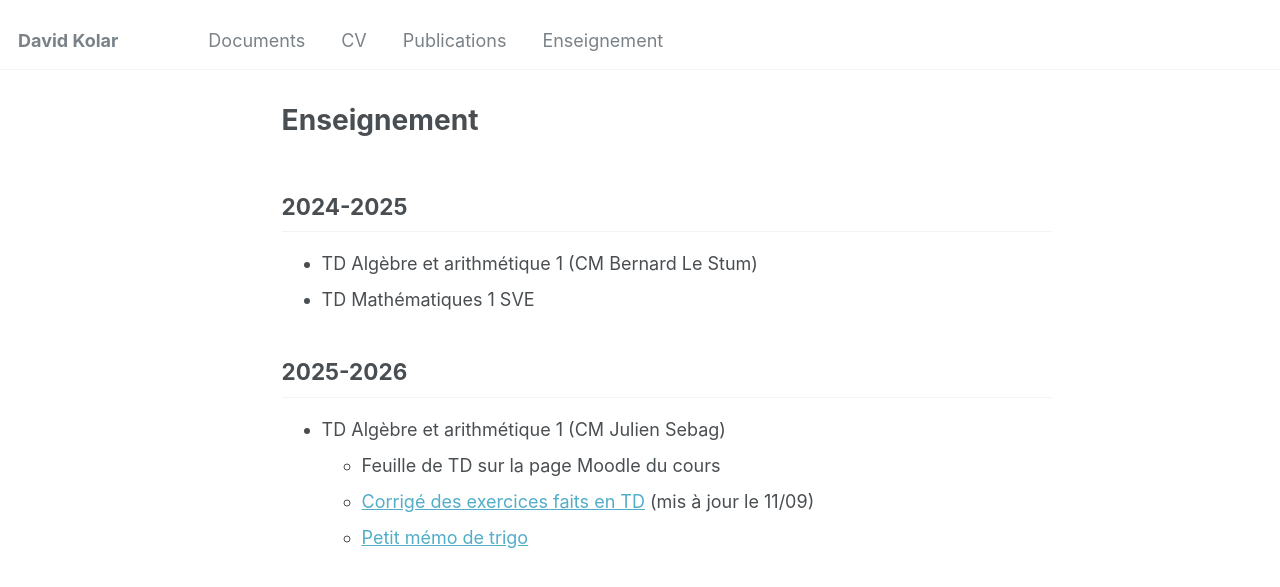
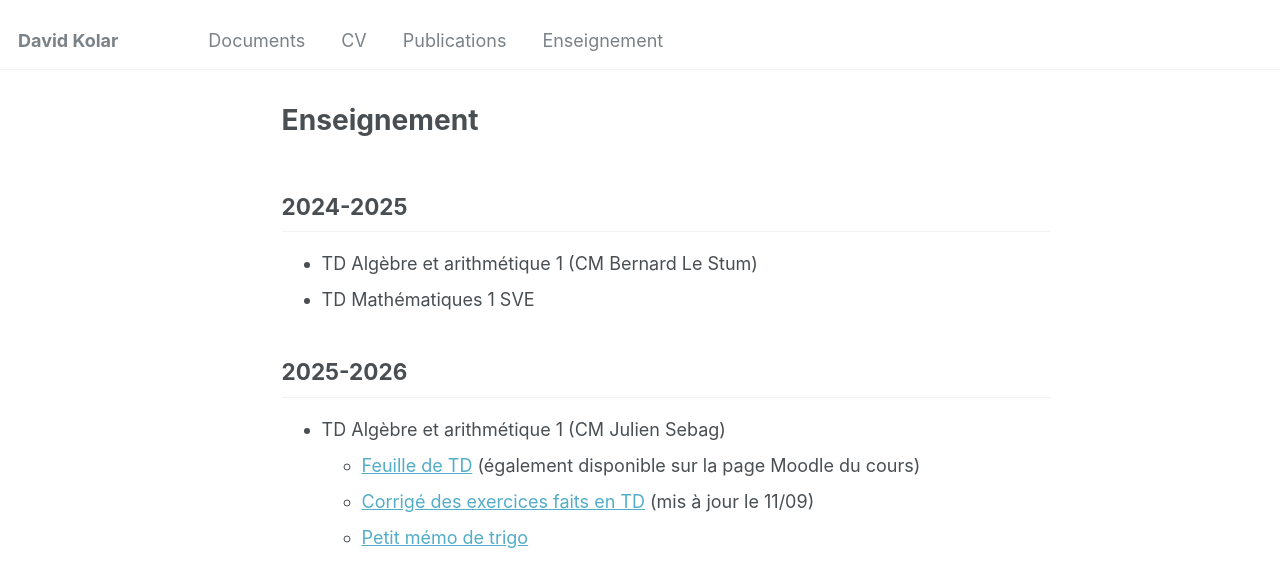
Before and after one commit to dakolar/dakolar.github.io, a Jekyll site: the page built from _pages/enseignement.md, in a window 1280 px wide and 1003 px high, cut to the strip 0-592 px from the top of the window. Shown: the top 587 px of the strip. Built offline with Jekyll 4.4.1, drawn with Linux system fonts in a browser that asks for light colours.

Commit message:
TD sujet

```diff
--- a/_pages/enseignement.md
+++ b/_pages/enseignement.md
@@ -14,7 +14,7 @@ author_profile: false
 ---------
 
 * TD Algèbre et arithmétique 1 (CM Julien Sebag)
-    * Feuille de TD sur la page Moodle du cours
+    * [Feuille de TD](/files/enseignement/ar1-2025.pdf) (également disponible sur la page Moodle du cours)
     * [Corrigé des exercices faits en TD](/files/enseignement/ar1-2025-solution.pdf) (mis à jour le 11/09)
     * [Petit mémo de trigo](/files/enseignement/memo.pdf)
 <!--* TD Mathématiques 1 SVE ([Page Moodle de l'UE](https://foad.univ-rennes.fr/enrol/index.php?id=14623))-->
```
Also changed, not shown: 1 other file.
